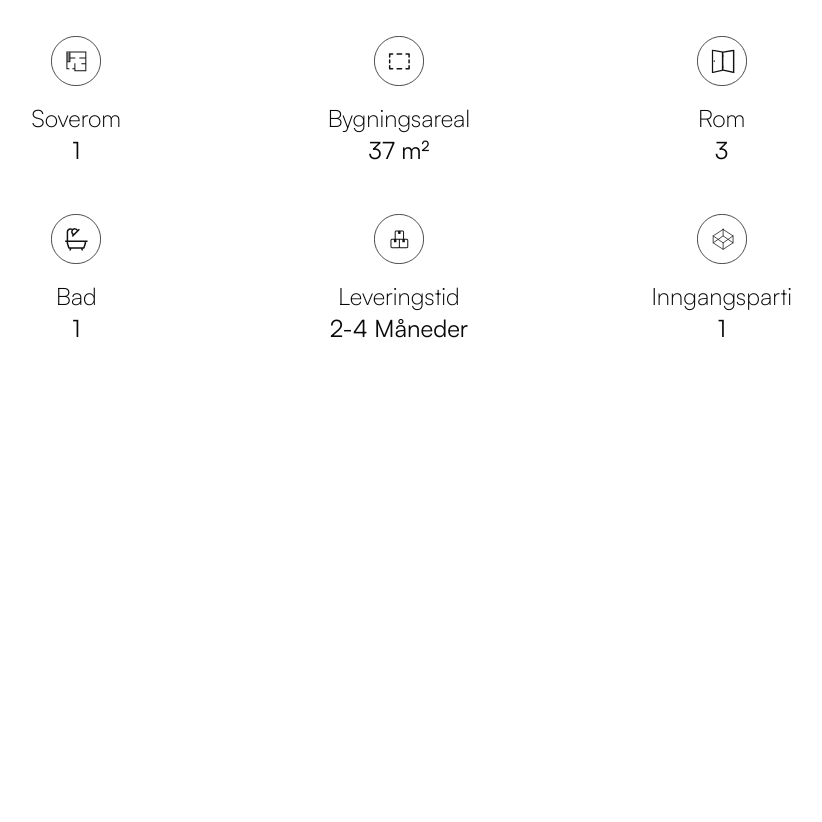
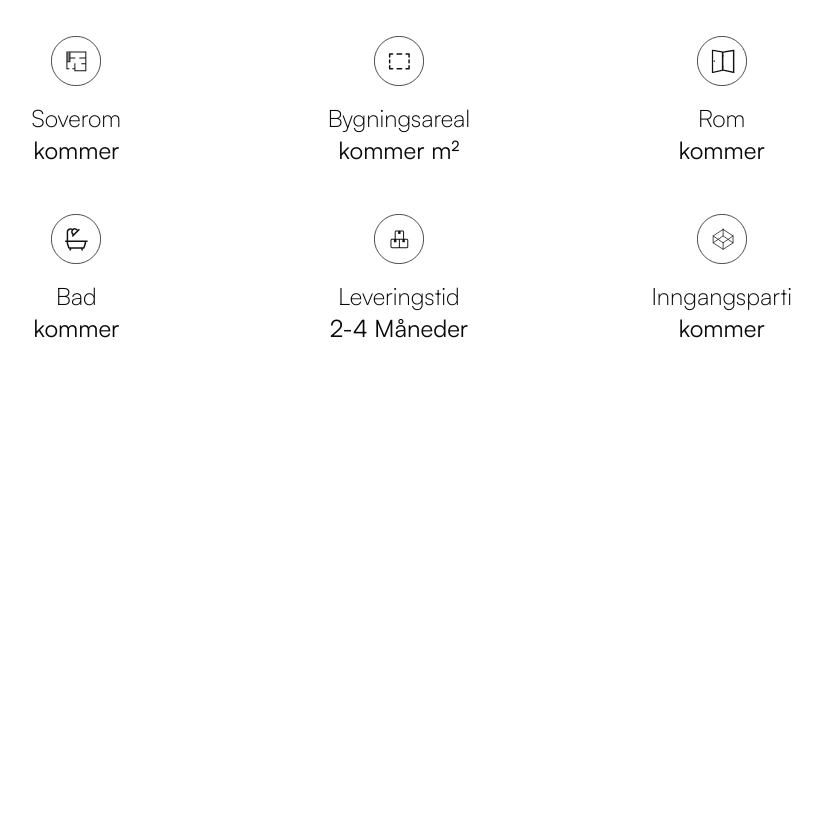
Before and after one commit to tariknh/lofothuset, a Next.js app: page /modeller/eggum-lodge in a window 1280 px wide. Shown: the part 1140-1962 px from the top of the page, without its empty margins (273-1095 px from the left). Built offline with nearby package versions, Linux system fonts and the light colour scheme.

Commit message:
fixed naming

```diff
--- a/app/kontakt/page.tsx
+++ b/app/kontakt/page.tsx
@@ -212,6 +212,7 @@ function Page() {
                   values={[
                     "Jeg vil ha en visning over video",
                     "Jeg vil ringes opp for en samtale",
+                    "Jeg er interessert i å kjøpe",
                   ]}
                   formData={formData.task}
                   handleInputChange={handleInputChange}
@@ -220,7 +221,13 @@ function Page() {
                 <FormSelect
                   id="HVILKEN MODELL?"
                   name="modell"
-                  values={["Stamsund Lodge"]}
+                  values={[
+                    "Stamsund Lodge",
+                    "Leknes Lodge",
+                    "Reine Lodge",
+                    "Nusfjord Lodge",
+                    "Eggum Lodge",
+                  ]}
                   formData={formData.modell}
                   handleInputChange={handleInputChange}
                 />
--- a/app/modeller/[modeller]/page.tsx
+++ b/app/modeller/[modeller]/page.tsx
@@ -15,7 +15,7 @@ function page({ params }: { params: { modeller: string } }) {
   const model = modellerList.find((model) => model.id === params.modeller);
 
   if (!model) {
-    return <div className="h-screen">Modell ikke funnet</div>;
+    return <div className="h-screen bg-red-200">Modell ikke funnet</div>;
   }
 
   return (
--- a/components/header/nav/Link.tsx
+++ b/components/header/nav/Link.tsx
@@ -26,6 +26,7 @@ export default function NavLink({
           isActive && "bg-white"
         }  left-0 absolute`}
       ></motion.div>
+
       <Link
         scroll={!href.includes("#")}
         className="tracking-tighter "
--- a/components/header/nav/MobileNav.tsx
+++ b/components/header/nav/MobileNav.tsx
@@ -29,10 +29,10 @@ export const navItems = [
     href: "/om-oss",
   },
 
-  {
-    title: "Visning",
-    href: "/visning",
-  },
+  // {
+  //   title: "Visning",
+  //   href: "/visning",
+  // },
   {
     title: "Kontakt",
     href: "/kontakt",
--- a/components/sections/VåreModeller copy.tsx
+++ b/components/sections/VåreModeller copy.tsx
@@ -47,7 +47,7 @@ function VåreModeller2() {
   ); // <-- scope is for selector text (optional)
 
   return (
-    <section ref={section} className="pinSection">
+    <section id="modeller" ref={section} className="pinSection modeller">
       <div className="flex flex-col md:flex-row justify-between ">
         <h2 className="text-[clamp(36px,11vw,42px)] md:text-[clamp(52px,13.3vw,60px)] tracking-tight p-3 lg:p-4">
           <AnimatedLetters text="Vår modell" />
--- a/public/Static/Modeller.json
+++ b/public/Static/Modeller.json
@@ -55,18 +55,17 @@
       }
     ]
   },
-
   {
     "id": "reine-lodge",
-    "name": "Reine Retreat",
+    "name": "Reine Lodge",
     "description": "Reine Retreat representerer et miljøvennlig og samtidsriktig bosted, utformet for å fremme energisparing tilpasset enhver livsstil. Med inspirasjon hentet fra Lofotens betagende natur, er denne boligen ideell for par eller mindre familier som setter pris på økologisk ansvarlighet og en enkel tilværelse.",
-    "opptil": "3",
-    "soverom": "1",
-    "bygningsareal": "37",
-    "rom": "3",
-    "bad": "1",
+    "opptil": "kommer",
+    "soverom": "kommer",
+    "bygningsareal": "kommer",
+    "rom": "kommer",
+    "bad": "kommer",
     "leveringstid": "2-4 Måneder",
-    "inngangsparti": "1",
+    "inngangsparti": "kommer",
 
     "heroImage": "/webp/f2.webp",
     "images": [
@@ -92,13 +91,13 @@
     "id": "leknes-lodge",
     "name": "Leknes Lodge ",
     "description": "Henningsvær Hideaway er et bosted designet for å smelte harmonisk sammen med den naturlige skjønnheten i Lofoten. Dette tilfluktsstedet er skreddersydd for de som søker ro i omgivelser som speiler regionens maritime arv, samtidig som det tilbyr moderne bekvemmeligheter. Med fokus på bærekraftige byggemetoder og energieffektive løsninger, er Henningsvær Hideaway det perfekte valget for individuelle utforskere eller familier som verdsetter miljøbevissthet, kunstnerisk inspirasjon og en livsstil i pakt med naturen.",
-    "opptil": "3",
-    "soverom": "1",
-    "bygningsareal": "37",
-    "rom": "3",
-    "bad": "1",
+    "opptil": "kommer",
+    "soverom": "kommer",
+    "bygningsareal": "kommer",
+    "rom": "kommer",
+    "bad": "kommer",
     "leveringstid": "2-4 Måneder",
-    "inngangsparti": "1",
+    "inngangsparti": "kommer",
 
     "heroImage": "/webp/h2.webp",
     "images": [
@@ -124,13 +123,13 @@
     "id": "nusfjord-lodge",
     "name": "Nusjord Lodge",
     "description": "Kabelvåg Cottage er en sjarmerende og økologisk bevisst bolig som hyller Lofotens rike fiskehistorie og naturlige skjønnhet. Denne koselige hytta er designet med tanke på miljøvennlige materialer og energieffektive løsninger, og tilbyr en varm og innbydende atmosfære for de som søker en enkel, men meningsfylt livsstil. Perfekt for kunstnere, historieentusiaster, eller små familier, Kabelvåg Cottage kombinerer det tradisjonelle med det moderne, og skaper et idyllisk tilfluktssted som fremmer bærekraft og tilknytning til Lofotens unike kulturarv.",
-    "opptil": "3",
-    "soverom": "1",
-    "bygningsareal": "37",
-    "rom": "3",
-    "bad": "1",
+    "opptil": "kommer",
+    "soverom": "kommer",
+    "bygningsareal": "kommer",
+    "rom": "kommer",
+    "bad": "kommer",
     "leveringstid": "2-4 Måneder",
-    "inngangsparti": "1",
+    "inngangsparti": "kommer",
     "video": "/husVideo.mp4",
     "heroImage": "/webp/q1.webp",
     "images": [
@@ -152,13 +151,13 @@
     "id": "eggum-lodge",
     "name": "Eggum Lodge",
     "description": "Svolvær Haven er et moderne og bærekraftig bosted som fanger essensen av Lofotens urbane hjerte med en fredelig, naturlig bakgrunn. Dette hjemmet er spesielt designet for å integrere grønne løsninger og smarte teknologier, og tilbyr en balanse mellom det pulserende bylivet og den avslappende nærheten til naturen. Med en arkitektur som er både estetisk tiltalende og funksjonelt gjennomtenkt, er Svolvær Haven ideelt for de som verdsetter miljøansvar, kulturell dynamikk og en aktiv livsstil. Dette er det perfekte stedet for urbanister som ønsker å leve bærekraftig uten å ofre tilgangen til byens fasiliteter og Lofotens storslåtte landskap.",
-    "opptil": "3",
-    "soverom": "1",
-    "bygningsareal": "37",
-    "rom": "3",
-    "bad": "1",
+    "opptil": "kommer",
+    "soverom": "kommer",
+    "bygningsareal": "kommer",
+    "rom": "kommer",
+    "bad": "kommer",
     "leveringstid": "2-4 Måneder",
-    "inngangsparti": "1",
+    "inngangsparti": "kommer",
 
     "heroImage": "/webp/g1.webp",
     "images": [
```
